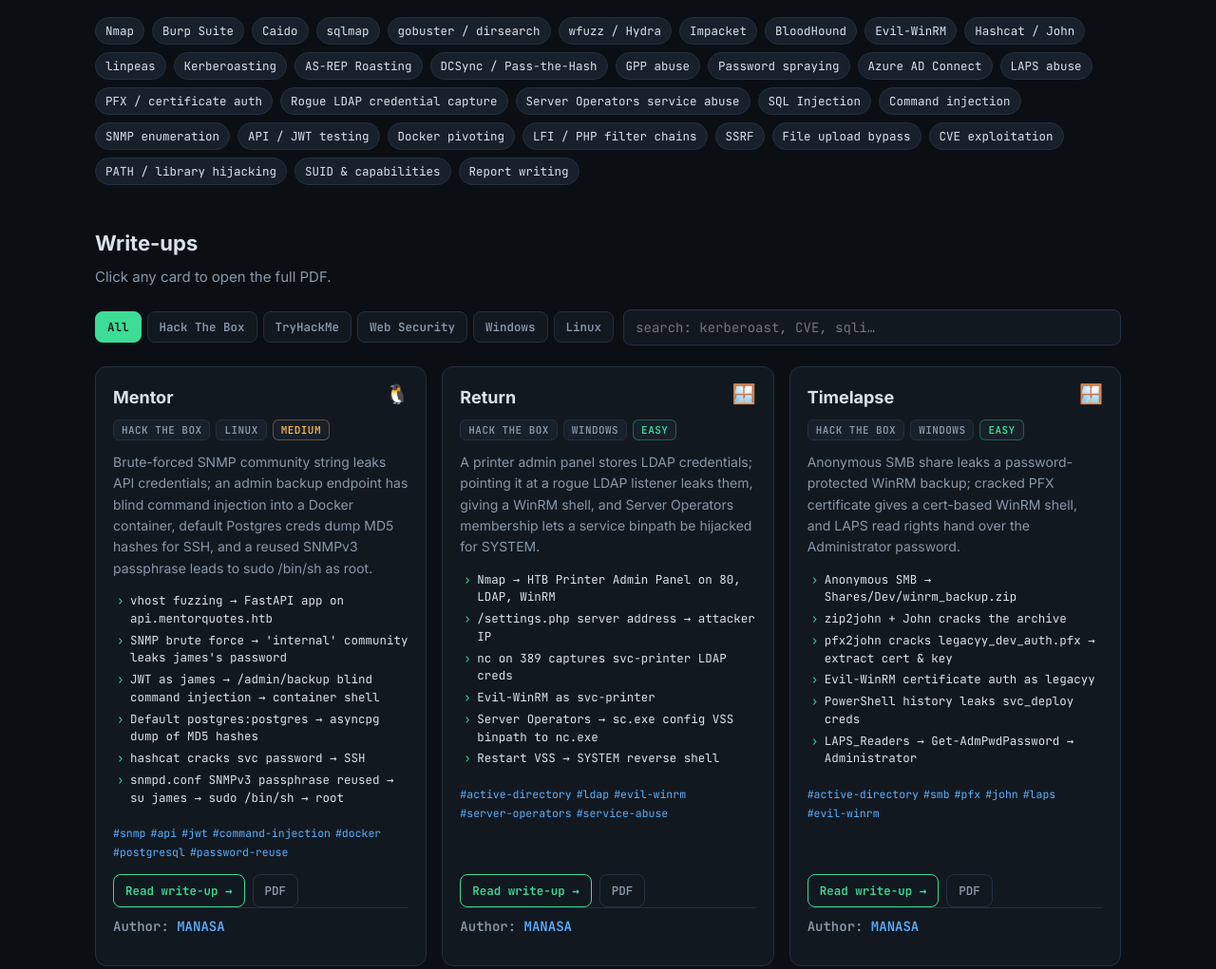
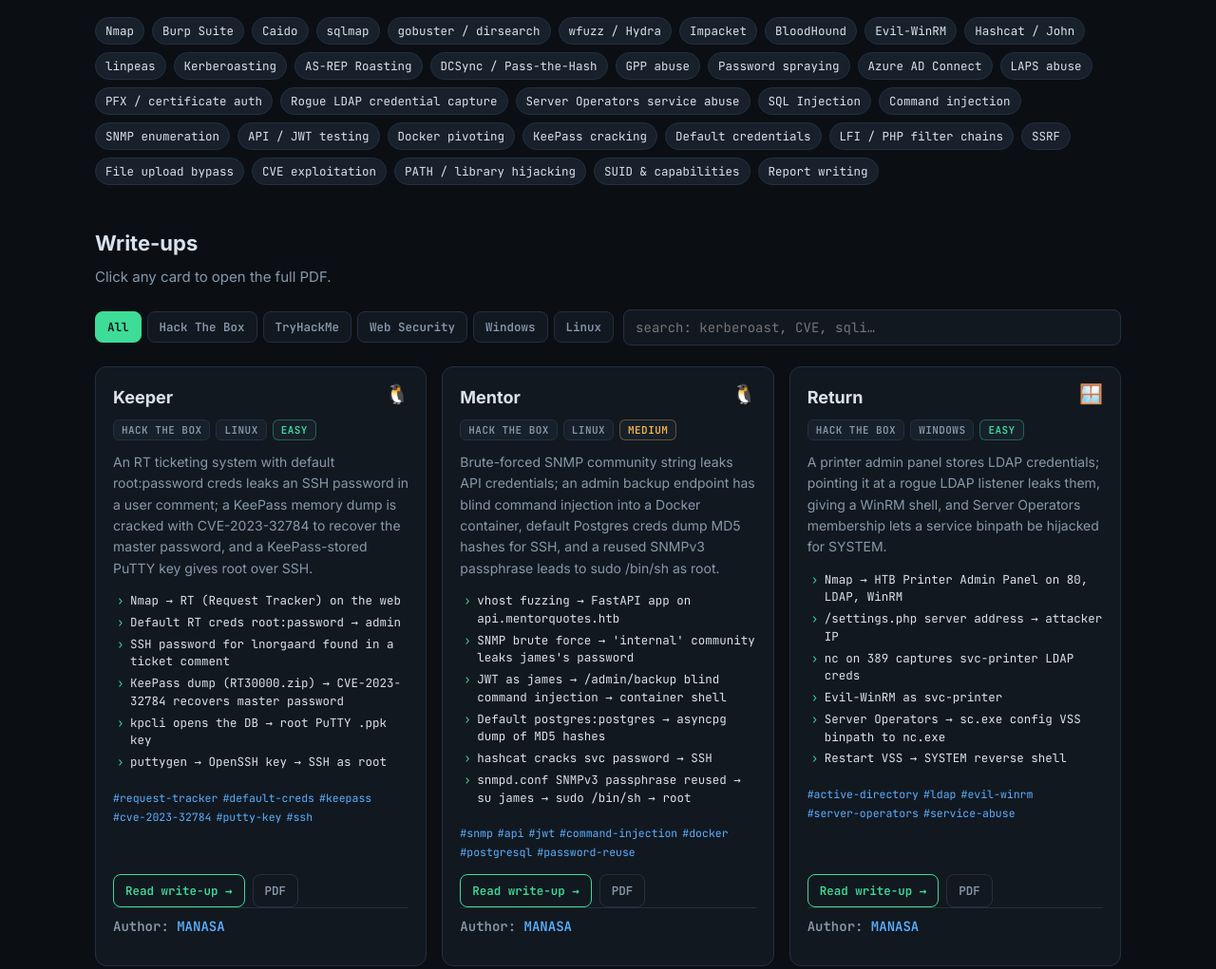
Before and after one commit to manasarangavalli28503/CTF-Writeups, a plain HTML site: page index.html in a window 1280 px wide. Shown: the part 680-1701 px from the top of the page at 95% size. Drawn offline with Linux system fonts and the light colour scheme.

Commit message:
Add Keeper write-up
HTB Keeper (Linux, Easy): RT ticketing default creds, SSH password in a ticket comment, KeePass memory dump cracked via CVE-2023-32784, PuTTY key converted to OpenSSH for root. PDF carries the same manasa byline stamp as the other write-ups.

```diff
--- a/index.html
+++ b/index.html
@@ -137,6 +137,10 @@
 <script>
 const AUTHOR = "MANASA";
 const WRITEUPS = [
+  { name:"Keeper", platform:"Hack The Box", os:"Linux", difficulty:"Easy", file:"keeper.pdf",
+    summary:"An RT ticketing system with default root:password creds leaks an SSH password in a user comment; a KeePass memory dump is cracked with CVE-2023-32784 to recover the master password, and a KeePass-stored PuTTY key gives root over SSH.",
+    chain:["Nmap → RT (Request Tracker) on the web","Default RT creds root:password → admin","SSH password for lnorgaard found in a ticket comment","KeePass dump (RT30000.zip) → CVE-2023-32784 recovers master password","kpcli opens the DB → root PuTTY .ppk key","puttygen → OpenSSH key → SSH as root"],
+    tags:["request-tracker","default-creds","keepass","cve-2023-32784","putty-key","ssh"] },
   { name:"Mentor", platform:"Hack The Box", os:"Linux", difficulty:"Medium", file:"mentor.pdf",
     summary:"Brute-forced SNMP community string leaks API credentials; an admin backup endpoint has blind command injection into a Docker container, default Postgres creds dump MD5 hashes for SSH, and a reused SNMPv3 passphrase leads to sudo /bin/sh as root.",
     chain:["vhost fuzzing → FastAPI app on api.mentorquotes.htb","SNMP brute force → 'internal' community leaks james's password","JWT as james → /admin/backup blind command injection → container shell","Default postgres:postgres → asyncpg dump of MD5 hashes","hashcat cracks svc password → SSH","snmpd.conf SNMPv3 passphrase reused → su james → sudo /bin/sh → root"],
@@ -215,7 +219,7 @@ const WRITEUPS = [
     tags:["sqli","xss","csrf","burp","waf-bypass"] },
 ];
 
-const SKILLS = ["Nmap","Burp Suite","Caido","sqlmap","gobuster / dirsearch","wfuzz / Hydra","Impacket","BloodHound","Evil-WinRM","Hashcat / John","linpeas","Kerberoasting","AS-REP Roasting","DCSync / Pass-the-Hash","GPP abuse","Password spraying","Azure AD Connect","LAPS abuse","PFX / certificate auth","Rogue LDAP credential capture","Server Operators service abuse","SQL Injection","Command injection","SNMP enumeration","API / JWT testing","Docker pivoting","LFI / PHP filter chains","SSRF","File upload bypass","CVE exploitation","PATH / library hijacking","SUID & capabilities","Report writing"];
+const SKILLS = ["Nmap","Burp Suite","Caido","sqlmap","gobuster / dirsearch","wfuzz / Hydra","Impacket","BloodHound","Evil-WinRM","Hashcat / John","linpeas","Kerberoasting","AS-REP Roasting","DCSync / Pass-the-Hash","GPP abuse","Password spraying","Azure AD Connect","LAPS abuse","PFX / certificate auth","Rogue LDAP credential capture","Server Operators service abuse","SQL Injection","Command injection","SNMP enumeration","API / JWT testing","Docker pivoting","KeePass cracking","Default credentials","LFI / PHP filter chains","SSRF","File upload bypass","CVE exploitation","PATH / library hijacking","SUID & capabilities","Report writing"];
 
 const OS_ICON = { Linux:"🐧", Windows:"🪟", Web:"🌐" };
 const $ = s => document.querySelector(s);
```
Also changed, not shown: 2 other files.
